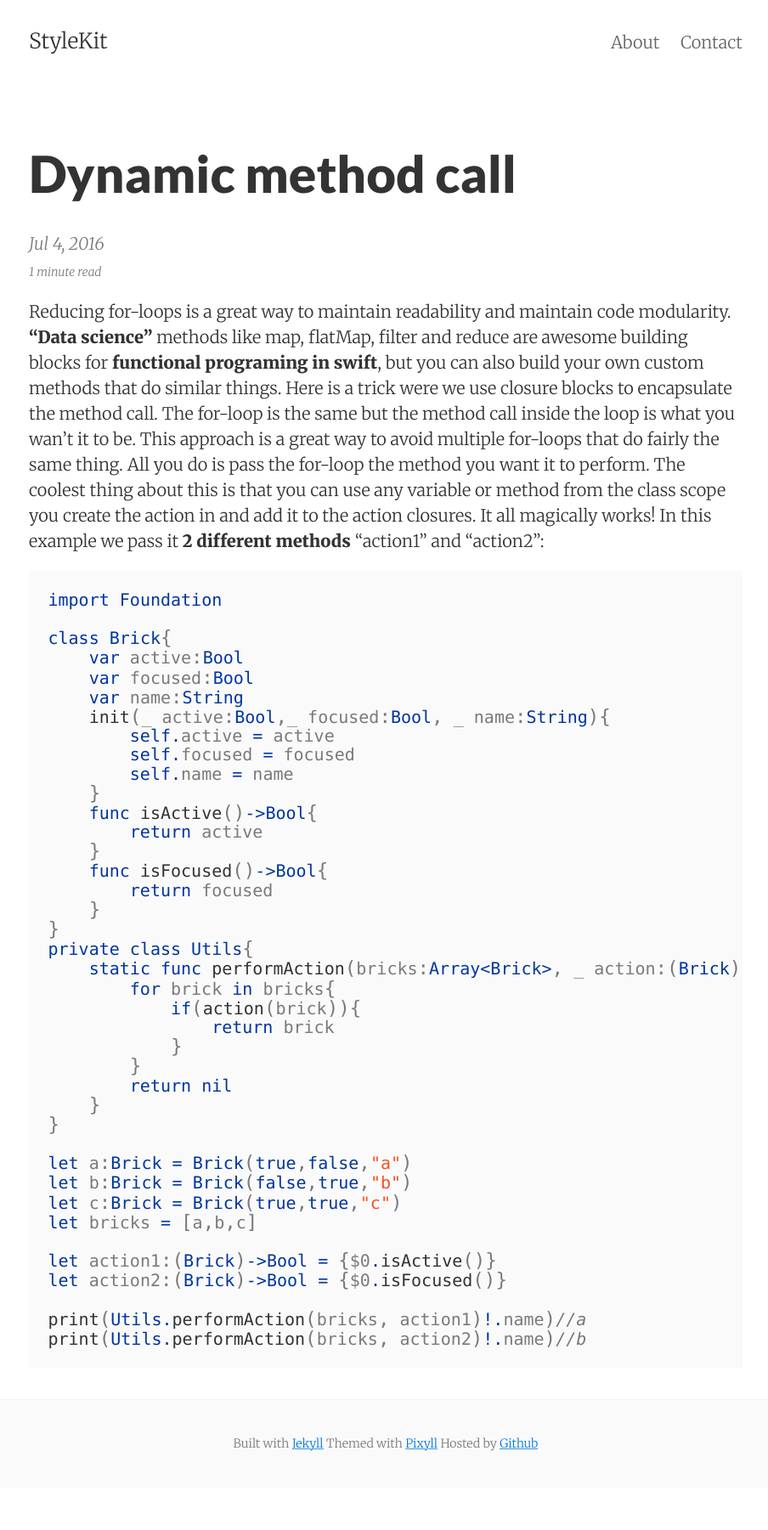
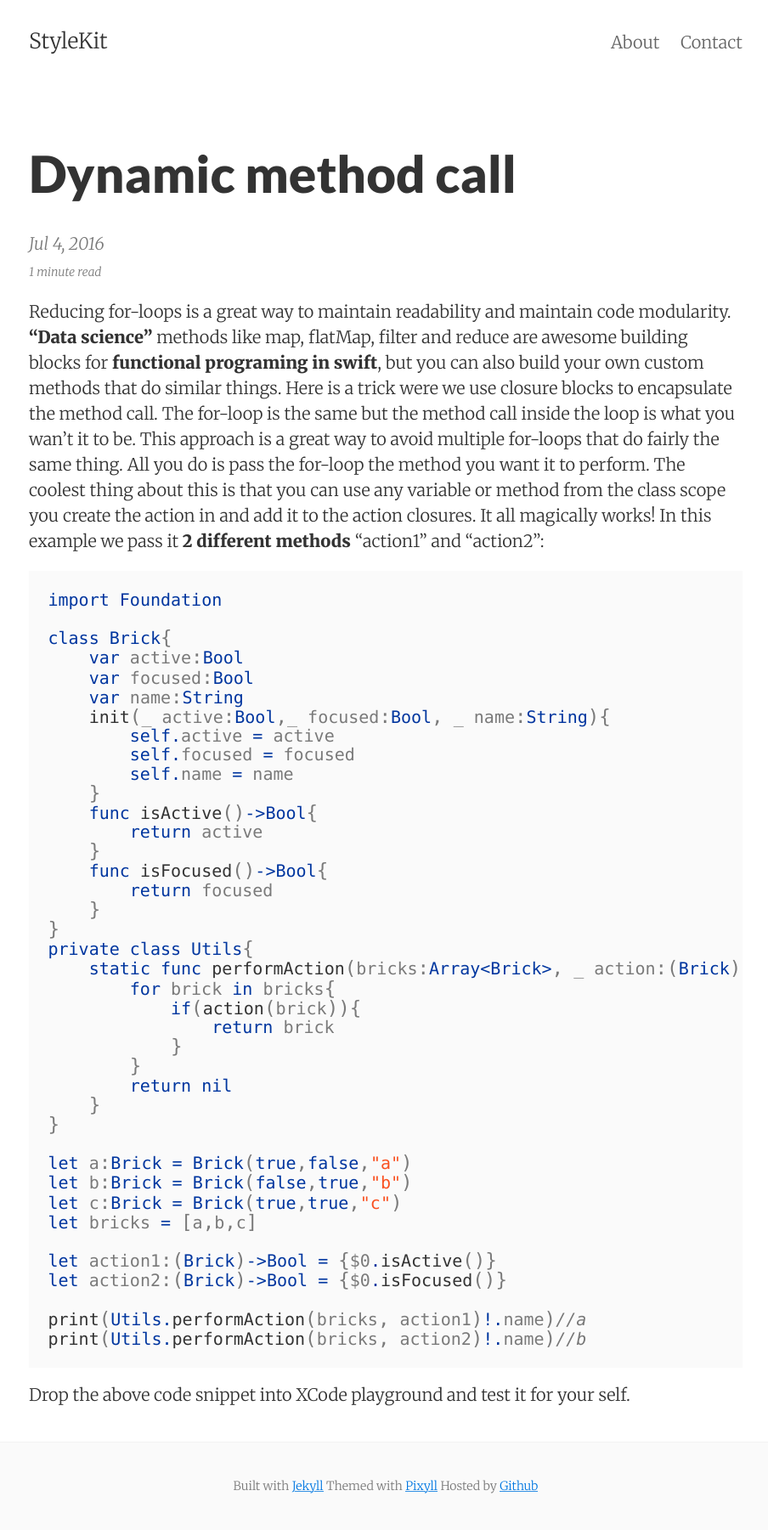
Before and after one commit to stylekit/stylekit.github.io, a Jekyll site: the page built from _posts/2016-07-04-Dynamic-method-call.md, in a window 1280 px wide. Shown: the whole page at 85% size, without its empty margins (186-1090 px from the left). Built offline with Jekyll 4.4.1, drawn with Linux system fonts in a browser that asks for light colours; nearby versions of some CDN libraries; comment, search, counter and statistics services are not loaded; before the commit the page ends 1751 px from its top, so only the background shows below that.

Commit message:
Files modified: 1


Modified 1 file:
_posts/2016-07-04-Dynamic-method-call.md

````diff
--- a/_posts/2016-07-04-Dynamic-method-call.md
+++ b/_posts/2016-07-04-Dynamic-method-call.md
@@ -41,3 +41,5 @@ let action2:(Brick)->Bool = {$0.isFocused()}
 print(Utils.performAction(bricks, action1)!.name)//a
 print(Utils.performAction(bricks, action2)!.name)//b
 ```
+
+Drop the above code snippet into XCode playground and test it for your self.
````
